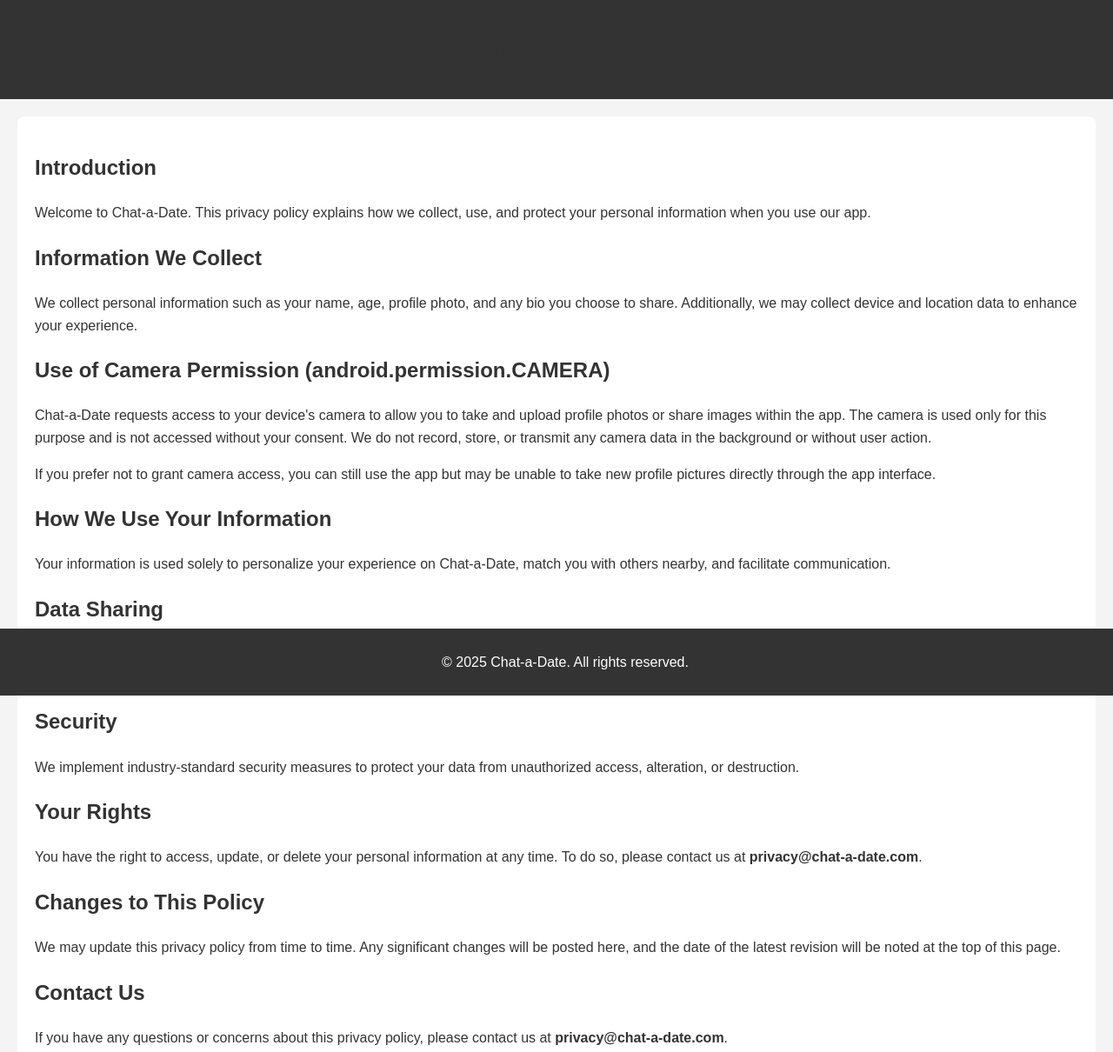
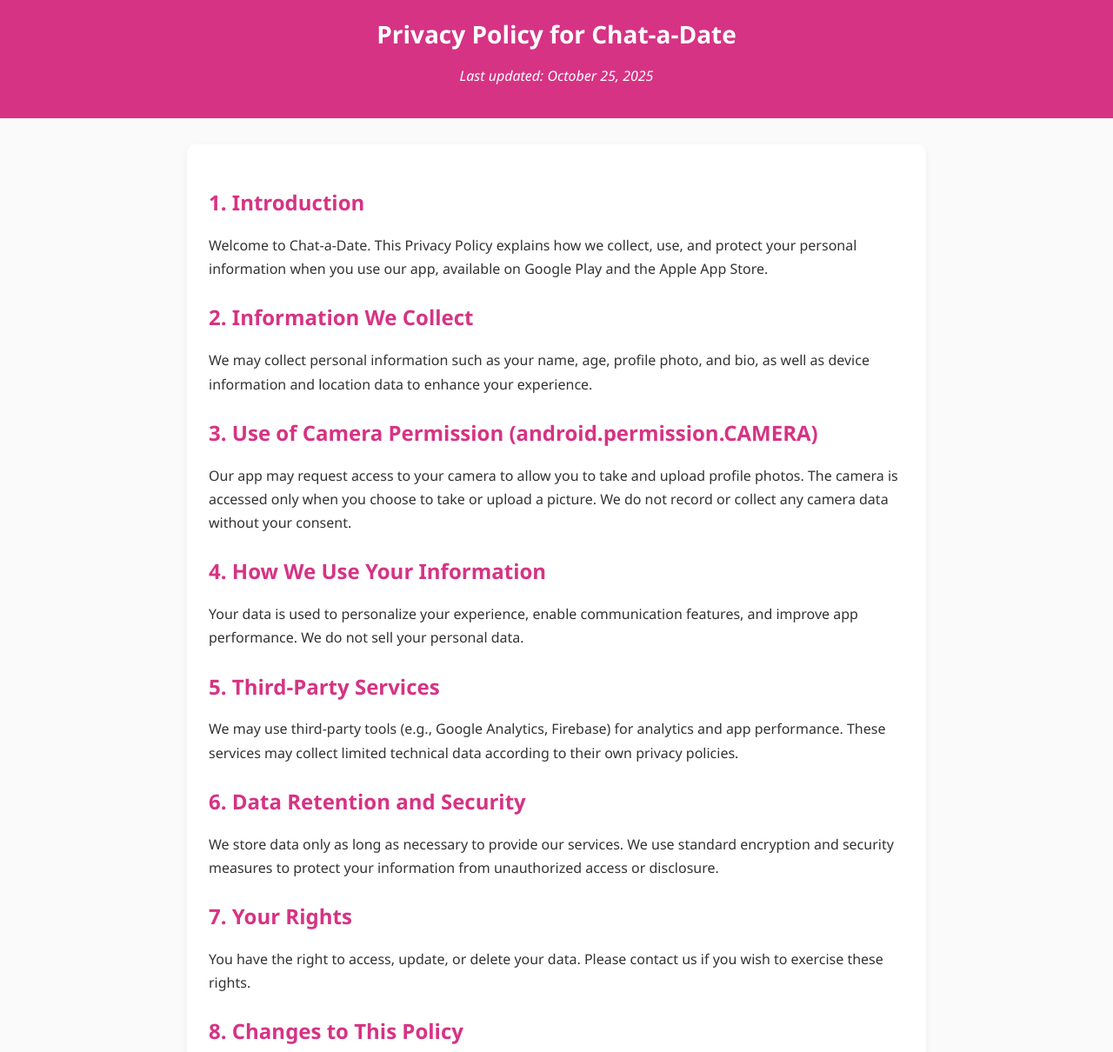
Before and after one commit to sonnykay92/chat-a-date-privacy-policy, a plain HTML site: page index.html in a window 1280 px wide. Shown: the top 1210 px of the page at 87% size. Drawn offline with Linux system fonts and the light colour scheme.

Commit message:
Revise Privacy Policy layout and content
Updated the Privacy Policy page with new content and styling.

```diff
--- a/index.html
+++ b/index.html
@@ -1,85 +1,96 @@
 <!DOCTYPE html>
 <html lang="en">
 <head>
-    <meta charset="UTF-8">
-    <meta name="viewport" content="width=device-width, initial-scale=1.0">
-    <meta http-equiv="X-UA-Compatible" content="ie=edge">
+  <meta charset="UTF-8" />
+  <meta name="viewport" content="width=device-width, initial-scale=1.0" />
   <title>Privacy Policy - Chat-a-Date</title>
   <style>
     body {
-            font-family: Arial, sans-serif;
-            line-height: 1.6;
+      font-family: "Segoe UI", Roboto, Arial, sans-serif;
       margin: 0;
       padding: 0;
-            background-color: #f4f4f4;
+      background-color: #fafafa;
       color: #333;
     }
     header {
-            background: #333;
-            color: white;
-            padding: 10px 0;
+      background-color: #d63384;
+      color: #fff;
       text-align: center;
+      padding: 20px 10px;
     }
-        section {
-            padding: 20px;
-            margin: 20px;
-            background-color: white;
-            border-radius: 8px;
+    header h1 {
+      margin: 0;
+      font-size: 28px;
     }
-        h1, h2 {
-            color: #333;
+    main {
+      max-width: 800px;
+      margin: 30px auto;
+      background: #fff;
+      padding: 25px;
+      border-radius: 10px;
+      box-shadow: 0 4px 10px rgba(0, 0, 0, 0.05);
+    }
+    h2 {
+      color: #d63384;
+      margin-top: 25px;
     }
     p {
+      line-height: 1.7;
       margin-bottom: 15px;
     }
     footer {
       text-align: center;
-            background-color: #333;
-            color: white;
-            padding: 10px;
-            position: fixed;
-            width: 100%;
-            bottom: 0;
+      font-size: 14px;
+      color: #777;
+      padding: 15px;
+      background-color: #f1f1f1;
+    }
+    @media (max-width: 600px) {
+      main {
+        margin: 10px;
+        padding: 15px;
+      }
     }
   </style>
 </head>
 <body>
   <header>
-        <h1>Privacy Policy</h1>
+    <h1>Privacy Policy for Chat-a-Date</h1>
+    <p><em>Last updated: October 25, 2025</em></p>
   </header>
 
-    <section>
-        <h2>Introduction</h2>
-        <p>Welcome to Chat-a-Date. This privacy policy explains how we collect, use, and protect your personal information when you use our app.</p>
+  <main>
+    <h2>1. Introduction</h2>
+    <p>Welcome to Chat-a-Date. This Privacy Policy explains how we collect, use, and protect your personal information when you use our app, available on Google Play and the Apple App Store.</p>
 
-        <h2>Information We Collect</h2>
-        <p>We collect personal information such as your name, age, profile photo, and any bio you choose to share. Additionally, we may collect device and location data to enhance your experience.</p>
+    <h2>2. Information We Collect</h2>
+    <p>We may collect personal information such as your name, age, profile photo, and bio, as well as device information and location data to enhance your experience.</p>
 
-        <h2>Use of Camera Permission (android.permission.CAMERA)</h2>
-        <p>Chat-a-Date requests access to your device's camera to allow you to take and upload profile photos or share images within the app. The camera is used only for this purpose and is not accessed without your consent. We do not record, store, or transmit any camera data in the background or without user action.</p>
-        <p>If you prefer not to grant camera access, you can still use the app but may be unable to take new profile pictures directly through the app interface.</p>
+    <h2>3. Use of Camera Permission (android.permission.CAMERA)</h2>
+    <p>Our app may request access to your camera to allow you to take and upload profile photos. The camera is accessed only when you choose to take or upload a picture. We do not record or collect any camera data without your consent.</p>
 
-        <h2>How We Use Your Information</h2>
-        <p>Your information is used solely to personalize your experience on Chat-a-Date, match you with others nearby, and facilitate communication.</p>
+    <h2>4. How We Use Your Information</h2>
+    <p>Your data is used to personalize your experience, enable communication features, and improve app performance. We do not sell your personal data.</p>
 
-        <h2>Data Sharing</h2>
-        <p>We do not sell or share your personal data with third parties except where required by law. We may use third-party services for analytics or app performance improvement.</p>
+    <h2>5. Third-Party Services</h2>
+    <p>We may use third-party tools (e.g., Google Analytics, Firebase) for analytics and app performance. These services may collect limited technical data according to their own privacy policies.</p>
 
-        <h2>Security</h2>
-        <p>We implement industry-standard security measures to protect your data from unauthorized access, alteration, or destruction.</p>
+    <h2>6. Data Retention and Security</h2>
+    <p>We store data only as long as necessary to provide our services. We use standard encryption and security measures to protect your information from unauthorized access or disclosure.</p>
 
-        <h2>Your Rights</h2>
-        <p>You have the right to access, update, or delete your personal information at any time. To do so, please contact us at <strong>privacy@chat-a-date.com</strong>.</p>
+    <h2>7. Your Rights</h2>
+    <p>You have the right to access, update, or delete your data. Please contact us if you wish to exercise these rights.</p>
 
-        <h2>Changes to This Policy</h2>
-        <p>We may update this privacy policy from time to time. Any significant changes will be posted here, and the date of the latest revision will be noted at the top of this page.</p>
+    <h2>8. Changes to This Policy</h2>
+    <p>We may update this Privacy Policy periodically. Any significant changes will be posted here with an updated “Last Updated” date.</p>
 
-        <h2>Contact Us</h2>
-        <p>If you have any questions or concerns about this privacy policy, please contact us at <strong>privacy@chat-a-date.com</strong>.</p>
-    </section>
+    <h2>9. Contact Us</h2>
+    <p>If you have any questions or concerns about this Privacy Policy, please contact us at:</p>
+    <p><strong>Email:</strong> privacy@chat-a-date.com</p>
+  </main>
 
   <footer>
-        <p>&copy; 2025 Chat-a-Date. All rights reserved.</p>
+    &copy; 2025 Chat-a-Date. All rights reserved.
   </footer>
 </body>
 </html>
```
Lines whose indentation alone changed are shown as unchanged.
